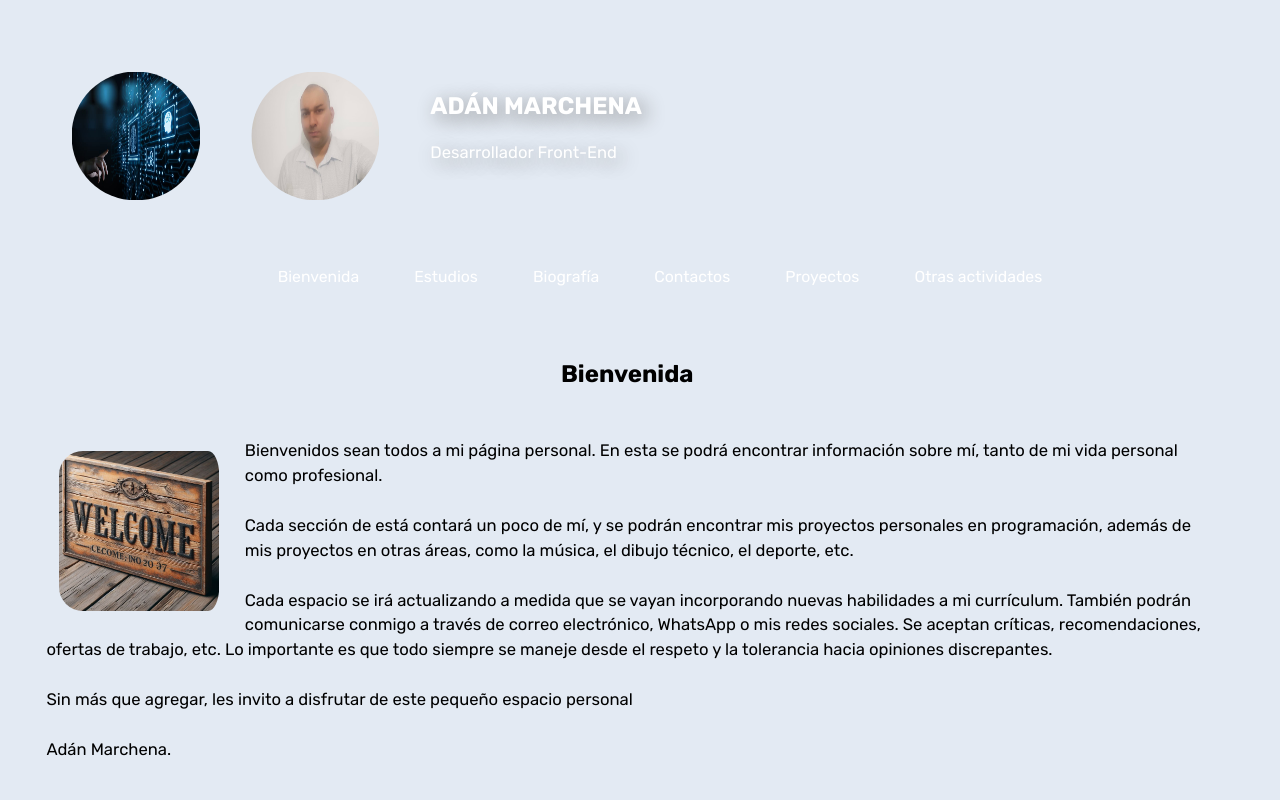
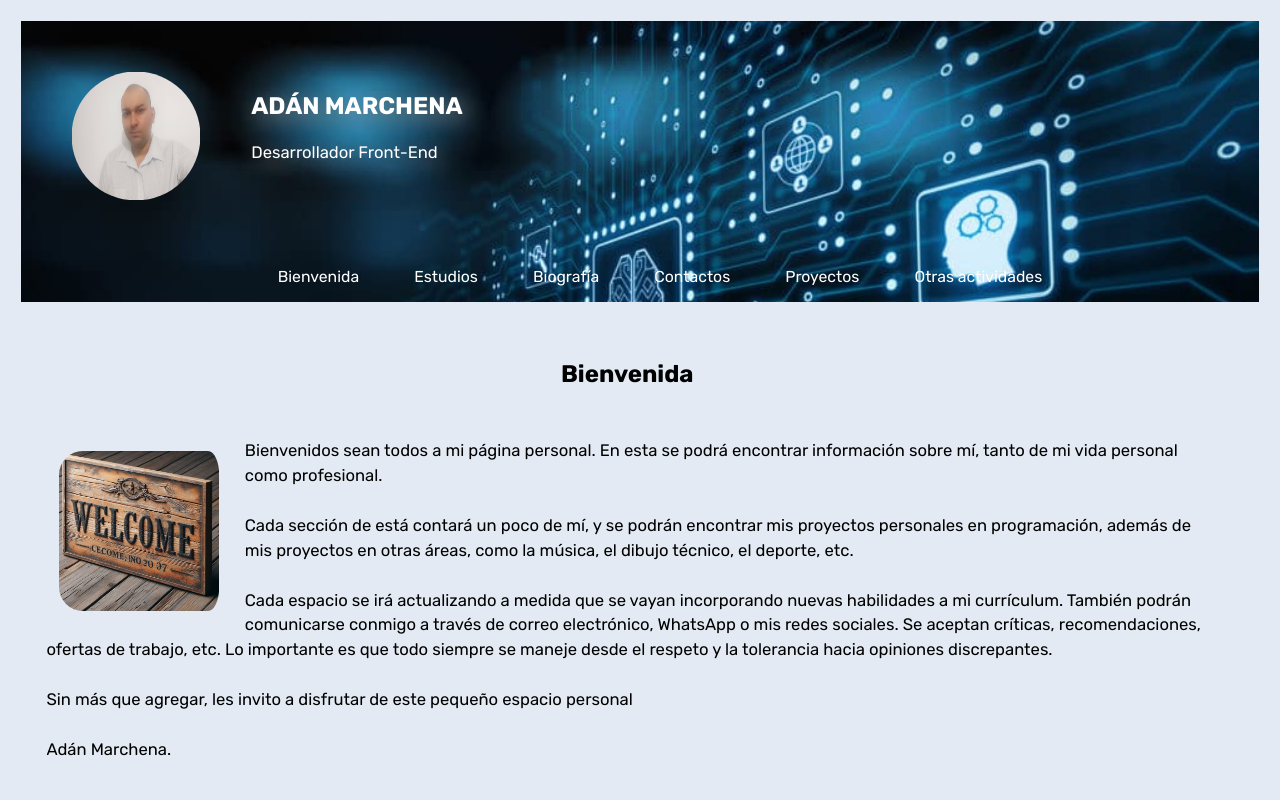
Before and after one commit to Diamantinomc/Portfolio, a plain HTML site: page index.html in a window 1280 px wide. Shown: the top 800 px of the page. Drawn offline with Linux system fonts and the light colour scheme.

Commit message:
Majorando la imagen de fondo

```diff
--- a/css/styles.css
+++ b/css/styles.css
@@ -10,6 +10,12 @@ body {
 body p {
   font-size: 2ex;
   line-height: 1.5;
+}
+
+.principal {
+  background-image: url("../img/Fondo.jpeg");
+  background-size: 100vw;
+  background-repeat: no-repeat;
 }
 
 .presentacion {
--- a/index.html
+++ b/index.html
@@ -11,7 +11,6 @@
   <!--Encabezado-->
   <section class="principal">
     <div class="presentacion">
-      <img src="img/Fondo.jpeg" alt="Imagen de fondo">
       <img src="img/Perfil.jpg" alt="Foto de perfil">
       <div class="texto">
         <h1>ADÁN MARCHENA</h1>
```
